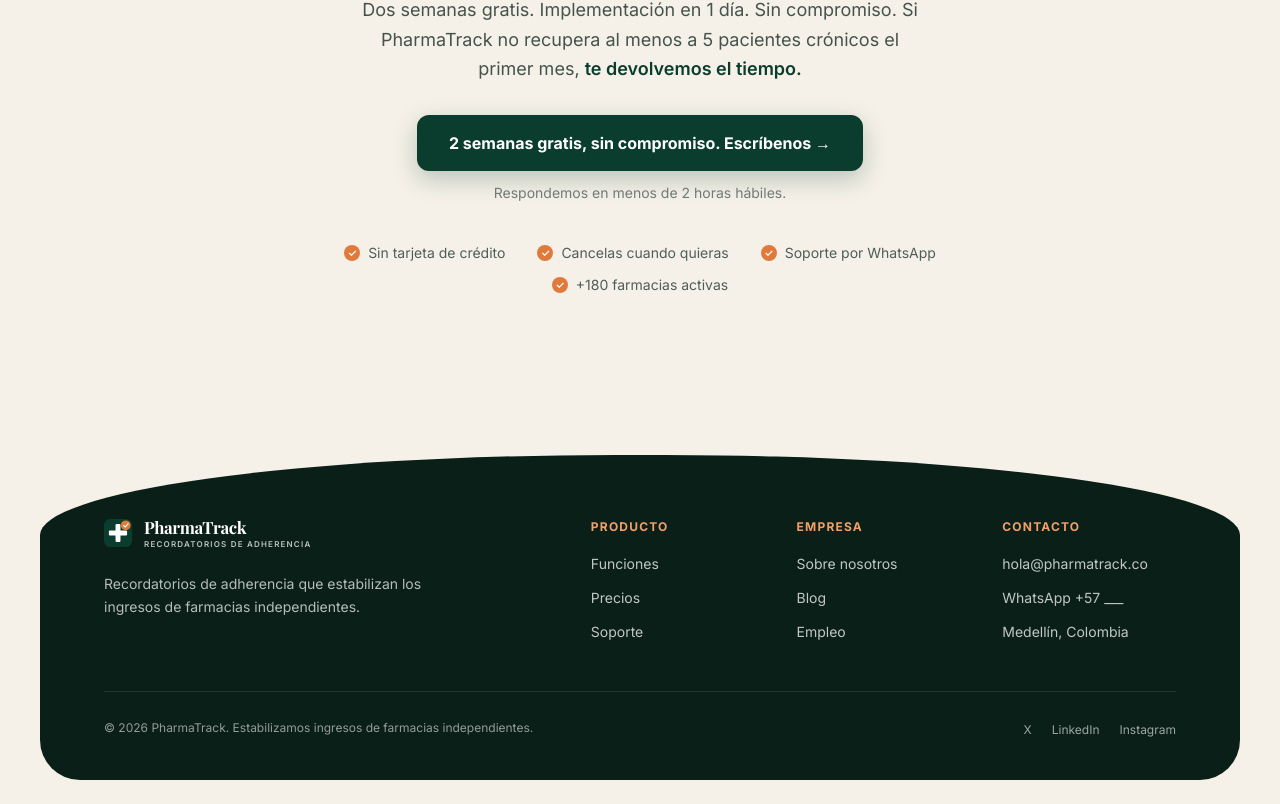
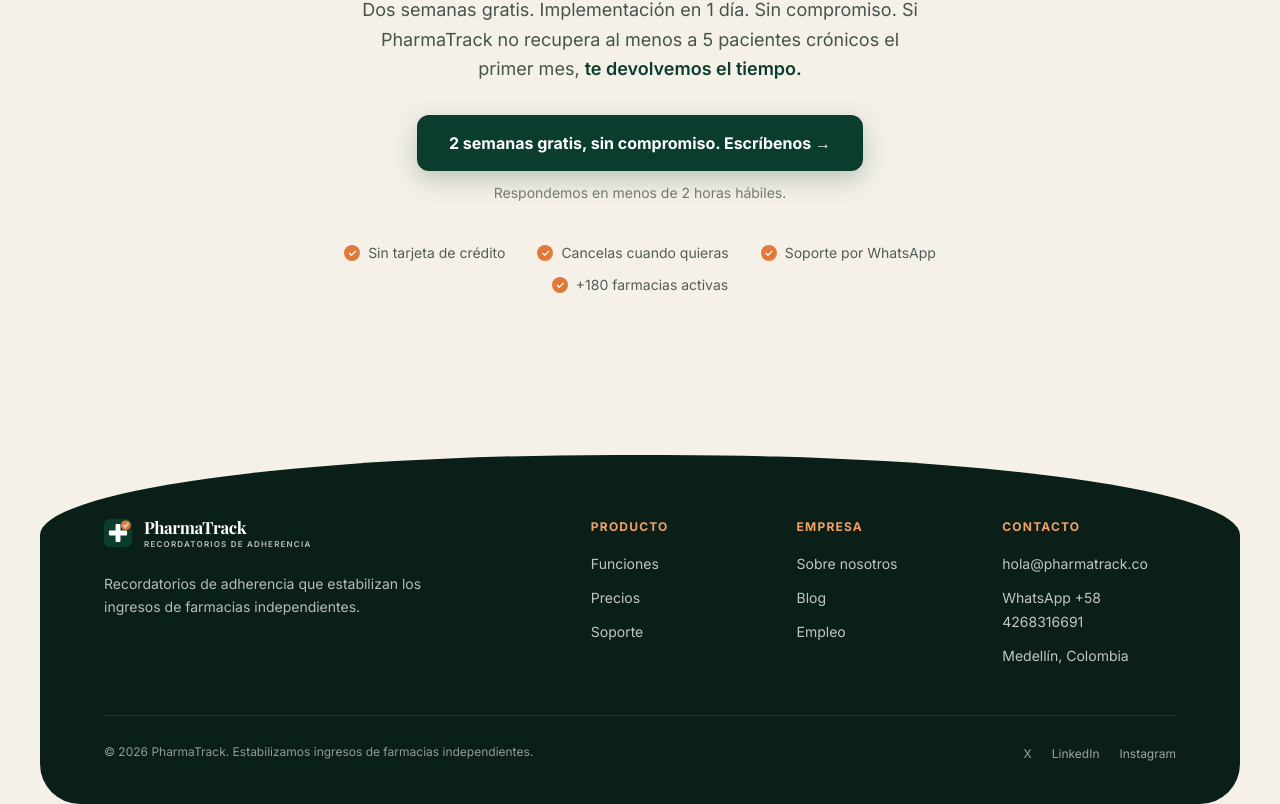
Before and after one commit to simonbermudez480-prog/pharmatrack, a Next.js app: page / in a window 1280 px wide. Shown: the part 4195-4999 px from the top of the page. Before the commit the page ends 4975 px from the top, so only its background shows below. Built offline with nearby package versions, Linux system fonts and the light colour scheme.

Commit message:
feat: actualizar teléfono a +58 4268316691 e Instagram a phaarma.track en Footer

```diff
--- a/src/components/Footer.tsx
+++ b/src/components/Footer.tsx
@@ -21,7 +21,7 @@
     title: "Contacto",
     links: [
       { label: "hola@pharmatrack.co", href: "mailto:hola@pharmatrack.co" },
-      { label: "WhatsApp +57 ___", href: "#" },
+      { label: "WhatsApp +58 4268316691", href: "https://wa.me/584268316691" },
       { label: "Medellín, Colombia", href: "#" },
     ],
   },
@@ -71,14 +71,18 @@
             farmacias independientes.
           </p>
           <ul className="flex items-center gap-5">
-            {["X", "LinkedIn", "Instagram"].map((s) => (
-              <li key={s}>
+            {[
+              { name: "X", href: "#" },
+              { name: "LinkedIn", href: "#" },
+              { name: "Instagram", href: "https://www.instagram.com/phaarma.track/" },
+            ].map((s) => (
+              <li key={s.name}>
                 <a
-                  href="#"
-                  aria-label={s}
+                  href={s.href}
+                  aria-label={s.name}
                   className="text-xs text-white/60 hover:text-accent-soft transition-colors"
                 >
-                  {s}
+                  {s.name}
                 </a>
               </li>
             ))}
```
